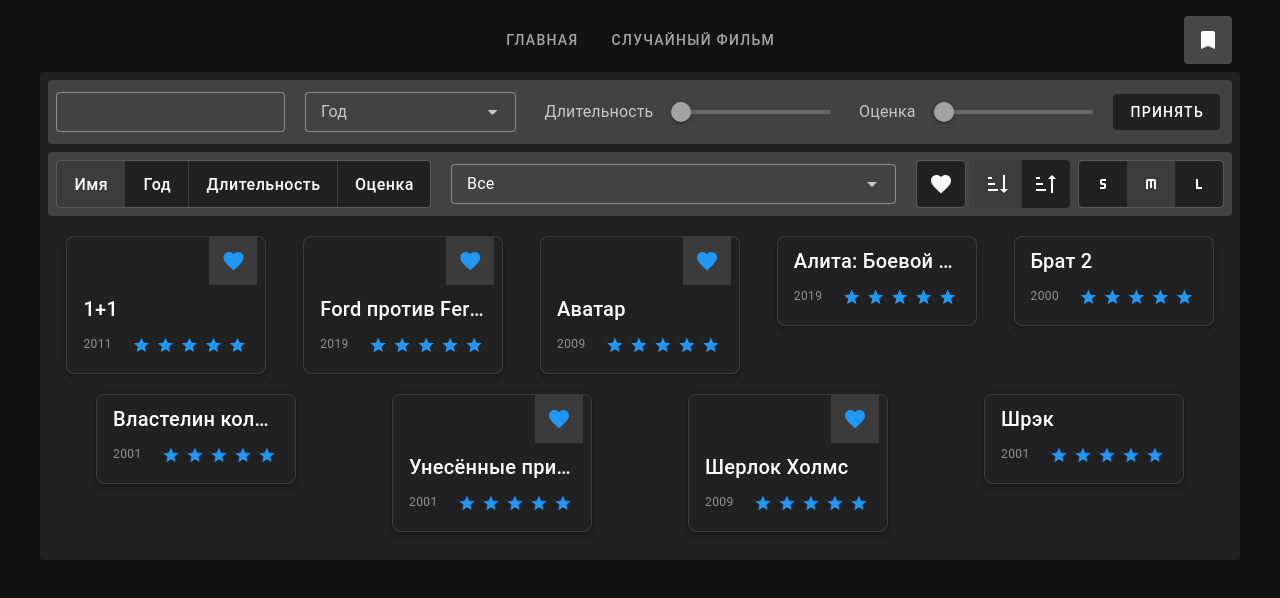
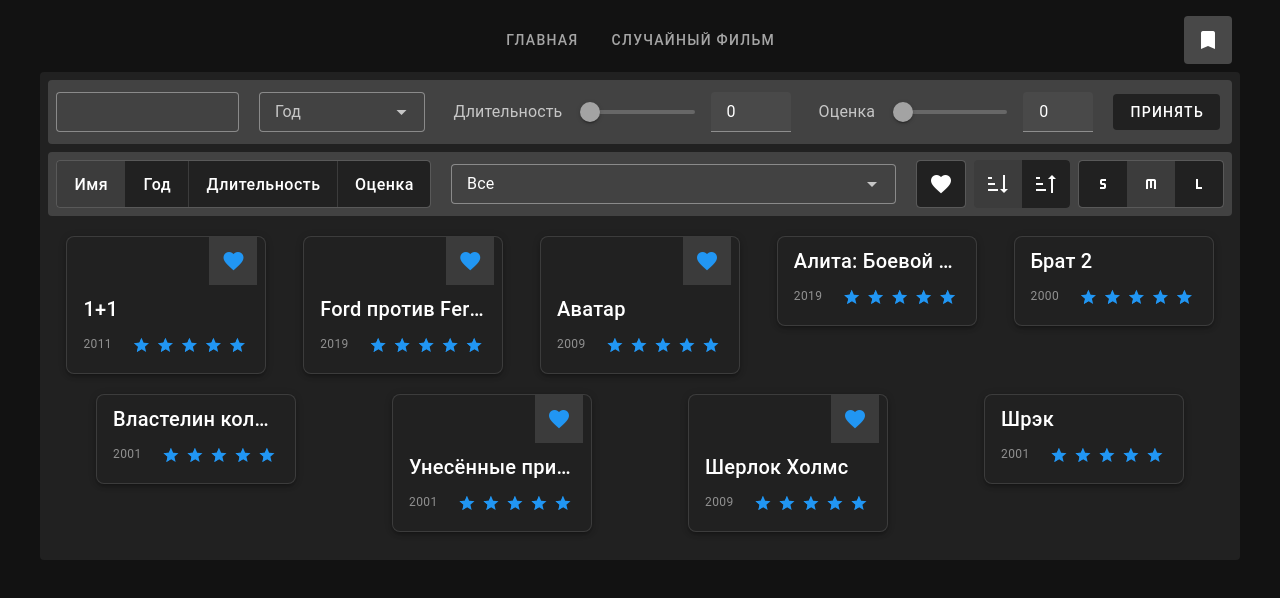
Before and after one commit to AxewB/cinema-search-js-vue, a Vue app: page /favourites in a window 1280 px wide. Shown: the top 598 px of the page. Built offline with nearby package versions, Linux system fonts and the light colour scheme.

Commit message:
cosmetic changes

```diff
--- a/src/components/FilmsList.vue
+++ b/src/components/FilmsList.vue
@@ -23,23 +23,39 @@
                   density="compact"
                   variant="outlined"/>
 
-      <VSlider v-model="filmFilters.length"
+      <v-slider v-model="filmFilters.length"
                class="mr-5"
                hide-details
-               thumb-label
                label="Длительность"
                :min="0"
                :max="200"
-               :step="1"/>
+               :step="1">
+        <template v-slot:append>
+          <VTextField v-model="filmFilters.length"
+                      hide-details
+                      single-line
+                      density="compact"
+                      type="number"
+                      style="width: 80px"/>
+        </template>
+      </v-slider>
 
-      <VSlider v-model="filmFilters.rating"
+      <v-slider v-model="filmFilters.rating"
                class="mr-5"
                hide-details
-               thumb-label
                label="Оценка"
                :min="1"
                :max="10"
-               :step="1"/>
+               :step="1">
+        <template v-slot:append>
+          <VTextField v-model="filmFilters.rating"
+                      hide-details
+                      single-line
+                      density="compact"
+                      type="number"
+                      style="width: 70px"/>
+        </template>
+      </v-slider>
 
       <v-btn color="accent" variant="flat" @click="acceptFilters()">Принять</v-btn>
     </v-toolbar>
```
